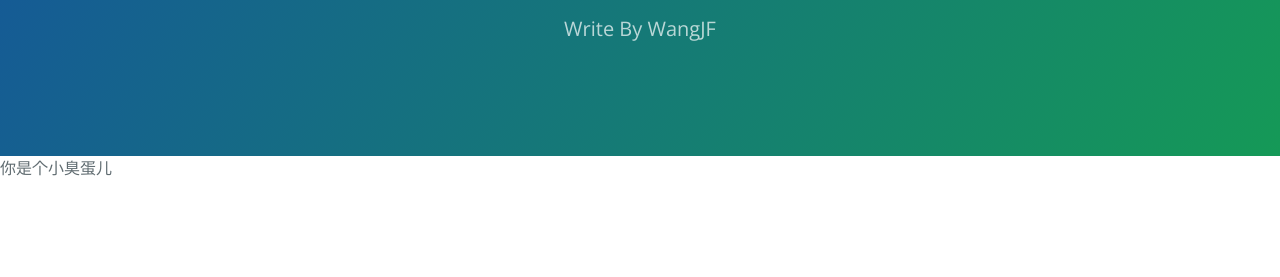
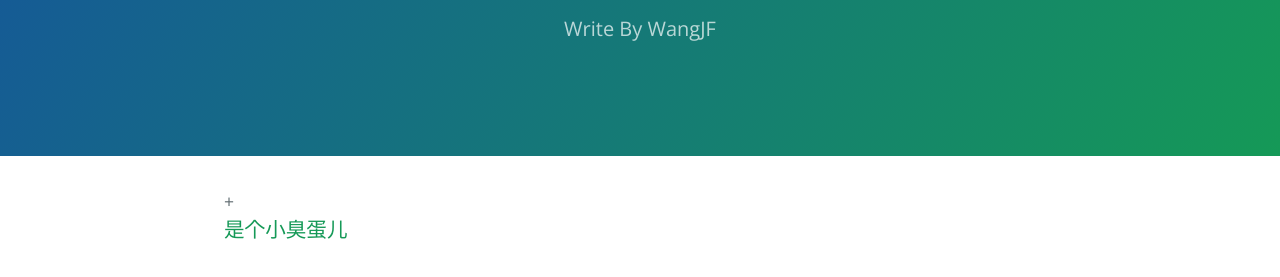
Before and after one commit to kelejiabing/kelejiabing.github.com, a plain HTML site: page index.html in a window 1280 px wide. Shown: the part 161-438 px from the top of the page. Drawn offline with nearby package versions, Linux system fonts and the light colour scheme.

Commit message:
Update index.html

```diff
--- a/index.html
+++ b/index.html
@@ -14,7 +14,11 @@
       <h1 class="project-name">Kelejiabing's Page</h1>
       <h2 class="project-tagline">Write By WangJF</h2>
     </section>
-你是个小臭蛋儿
+     <section class="main-content">
++      <h3>
+是个小臭蛋儿
+      </h3>
+    </section>
 
 
   </body>
```
